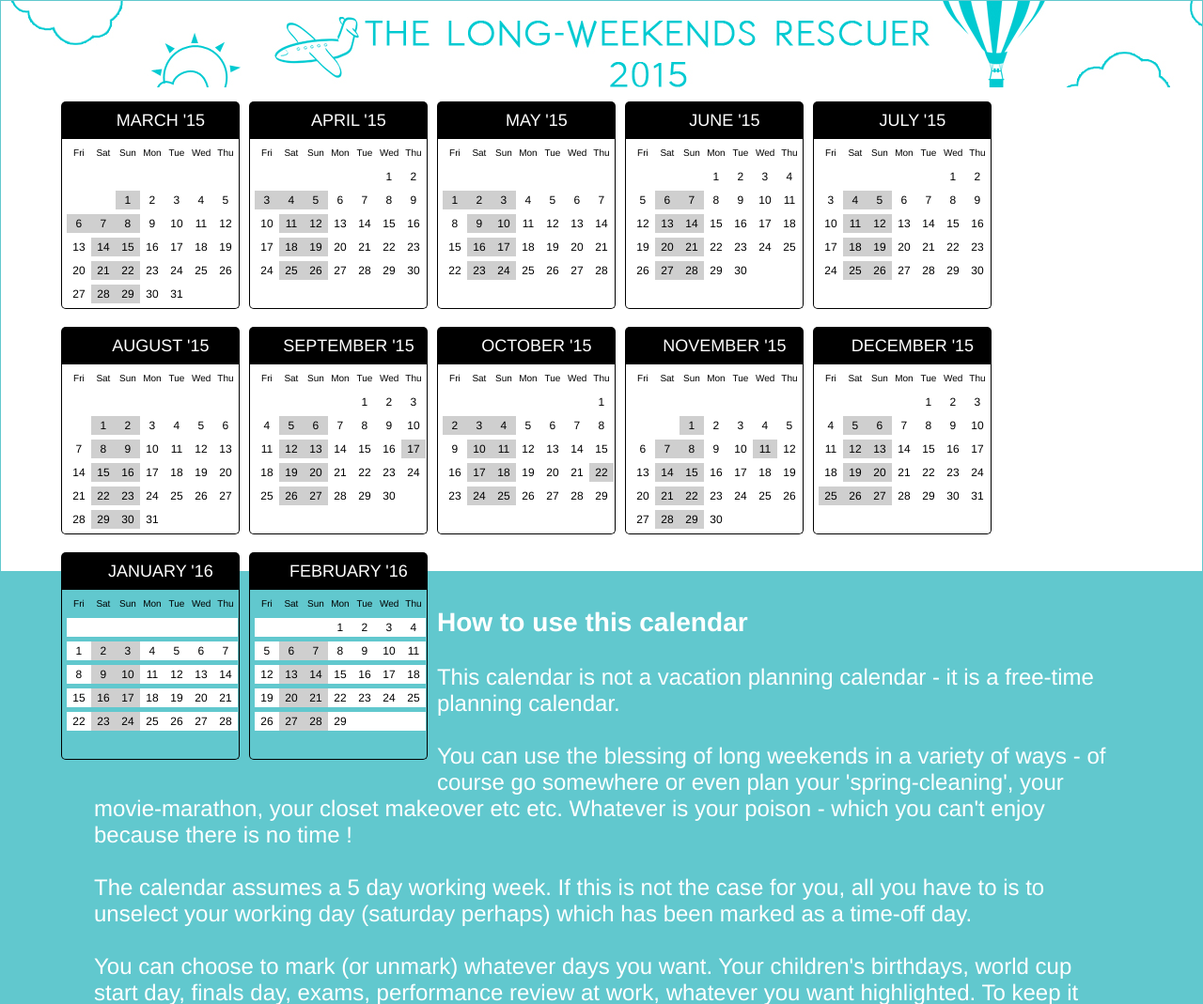
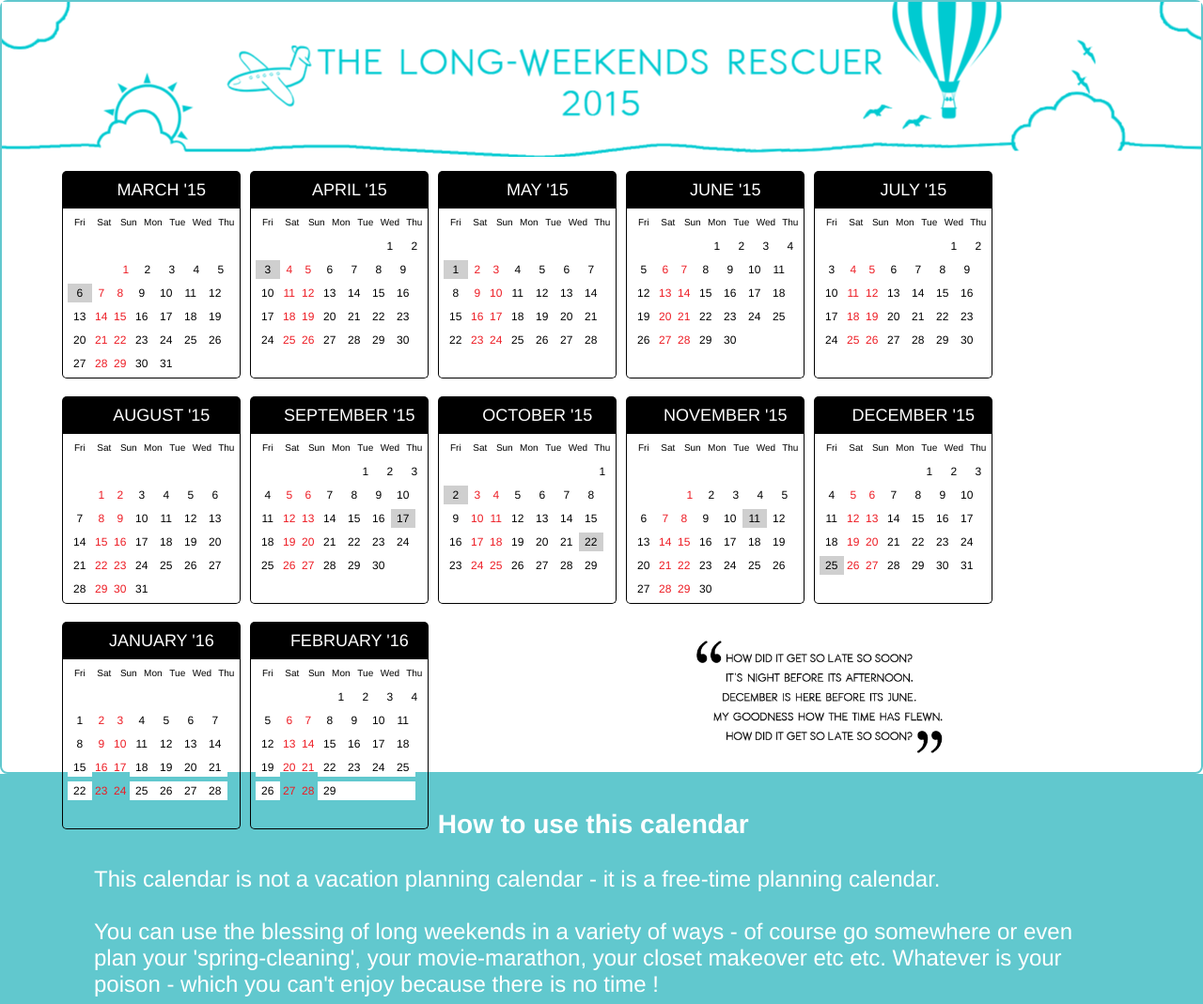
Before and after one commit to pseudokool/calendario-vacanze, a PHP site: page / in a window 1280 px wide. Shown: the top 1069 px of the page at 94% size. Run offline with PHP 8.4, Linux system fonts and the light colour scheme; data that the repository does not hold is empty.

Commit message:
Buggy local, replacing with live

```diff
--- a/web/class.calendar.php
+++ b/web/class.calendar.php
@@ -145,12 +145,13 @@ class Month {
 
         // color the weekend
         $weekend_color = (  date('N', strtotime($this->currentDate))==6 ||
-                            date('N', strtotime($this->currentDate))==7  )?'day_hol':'day';
+                            date('N', strtotime($this->currentDate))==7  )?'day_wknd':'day_none';
         if( $cellContent==null ) $weekend_color = 'day_none';
 
         // check for preset holidays
         if( $this->currentDate!=null && array_key_exists($this->currentDate, $this->presetHolidays) )
            $weekend_color = 'day_hol';
+
 
         return '<li id="li-'.$this->currentDate.'" class="'.$weekend_color.' '.($cellNumber%7==1?' start ':($cellNumber%7==0?' end ':' ')).
                 ($cellContent==null?'mask':'').'" title="'.$this->presetHolidays[$this->currentDate].'">'.$cellContent.'</li>';
--- a/web/css/style.css
+++ b/web/css/style.css
@@ -2,13 +2,17 @@ body{
     margin: 0px;
 }
 #container-wrap{
-    border: 1px solid #61c8ce;
-
+    border: 2px solid #61c8ce;
+    border-radius: 8px;
 }
 .mastheader{
-    background-image: url("../images/header.jpg");
+    /*text-align: center;
+    background-image: url("../images/header.png");
+    background-size: 900px;
+    background-repeat: no-repeat center;*/
+    background: url("../images/header.png") no-repeat center;
     background-color: #fff;
-    height: 92px;
+    height: 165px;
 }
 #container{
     width: 90%;
@@ -43,6 +47,9 @@ body{
     color: #fff;
     opacity: 0.4;
     background-color: #cfcfcf;
+}
+.day_wknd{
+    color: #ed1c24;
 }
 .day_hol{
     color: #000;
@@ -214,7 +221,19 @@ div#month-view ul.dates li{
 div.clear{
     clear:both;
 }
-
+.quote{
+    font-size: 20px;
+    text-align: center;
+    text-transform: uppercase;
+    padding-bottom: 20px;
+}
+.quote-img{
+    height: 120px;
+}
+.megaquote{
+    font-size: 70px;
+    vertical-align: text-bottom;
+}
 .footer{
     color: #61c8ce;
     font-size: 20px;
--- a/web/css/style.print.css
+++ b/web/css/style.print.css
@@ -9,15 +9,14 @@ body{
     border: 1px solid #000;
 }
 .mastheader{
-    background-image: url("../images/header.black.jpg");
+    background: url("../images/header.black.png") no-repeat center;
+    background-size: 95% auto;
     background-color: #fff;
-    background-size: 100%;
-    background-repeat: no-repeat;
+    height: 130px;
+    margin-top: 0px;
 
 }
 #container{
-    padding-left: 50px;
-    padding-bottom: 100px;
     width: 98%;
     margin:0px auto;
     text-align: center;
@@ -25,7 +24,6 @@ body{
     font-size: 2em;
 }
 .title-container{
-    margin-bottom: 15px;
 }
 
 .title-first{
@@ -86,11 +84,11 @@ div#month-view{
   /*margin:0px auto;*/
   padding:0px;
   float: left;
-  width: 140px;
+  width: 150px;
   height: 150px;
   font-family:Helvetica, "Arial", Times, serif;
   margin-right: 10px;
-  margin-bottom: 25px;
+  margin-bottom: 50px;
 }
 
 div#month-view div.box{
@@ -169,13 +167,13 @@ div#month-view ul.label li{
     margin-right:3px;
     float:left;
     list-style-type:none;
-    width:12px;
-    height:10px;
+    width:14px;
+    height:14px;
     line-height:10px;
     vertical-align:middle;
     text-align:center;
     color:#000;
-    font-size: 7px;
+    font-size: 9px;
     background-color: transparent;
 }
 
@@ -192,14 +190,14 @@ div#month-view ul.dates{
 div#month-view ul.dates li{
     margin:0px;
     padding:0px;
-    /*margin-right:5px;*/
+    margin-right:2px;
     margin-top: 2px;
     line-height:10px;
     vertical-align:middle;
     float:left;
     list-style-type:none;
-    width:12px;
-    height:10px;
+    width:14px;
+    height:14px;
     font-size:12px;
     text-align:center;
 }
@@ -211,3 +209,17 @@ div#month-view ul.dates li{
 div.clear{
     clear:both;
 }
+
+.quote{
+
+    font-size: 20px;
+    text-align: center;
+    text-transform: uppercase;
+}
+.quote-img{
+    height:70px;
+}
+.megaquote{
+    font-size: 70px;
+    vertical-align: text-bottom;
+}
--- a/web/index.php
+++ b/web/index.php
@@ -3,7 +3,7 @@
 ?>
 <html>
 <head>
-	<title>The Weekend Rescuer 2015</title>
+	<title>The Long-Weekends Rescuer 2015</title>
 	<link href="css/style.css" type="text/css" rel="stylesheet" />
 	<link rel="stylesheet" media="print" href="css/style.print.css" />
 	<script src="js/jquery-1.11.2.min.js"></script>
@@ -49,7 +49,23 @@
 
 			?>
 		</div>
+
+		<!-- quote -->
+		<div class="quote">
+			<!--span class="megaquote">"</span>
+				How did it get so late so soon? <br />
+				It's night before it's afternoon. <br/>
+				December is here before it's June. <br />
+				My goodness how the time has flewn. <br />
+				How did it get so late so soon?
+			<span class="megaquote">"</span-->
+			<img src="images/text.png" class="quote-img" />
+		</div> <!-- /quote -->
+
+
 	</div> <!-- /container-wrap -->
+
+
 
 	<div class="copy">
 
```
Also changed, not shown: web/images/.picasa.ini (added), web/images/header.black.png (added), web/images/header.png (added), web/images/text.png (added).
